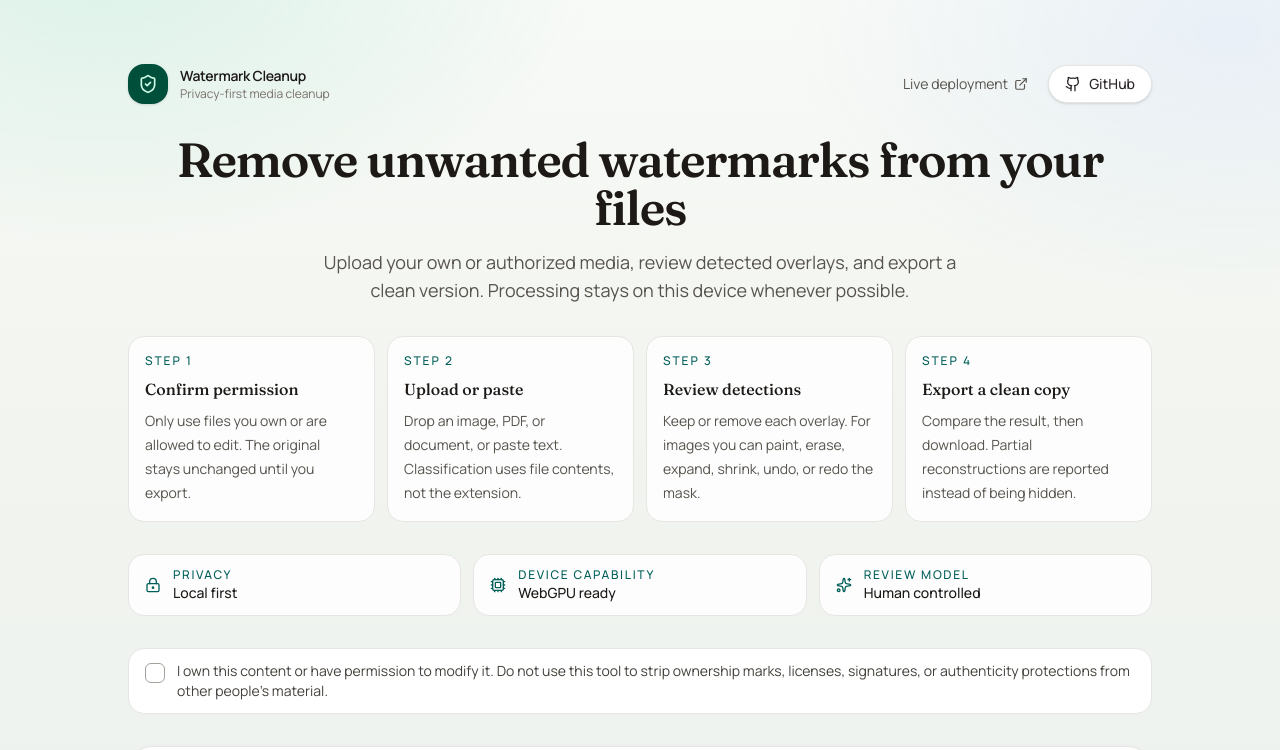
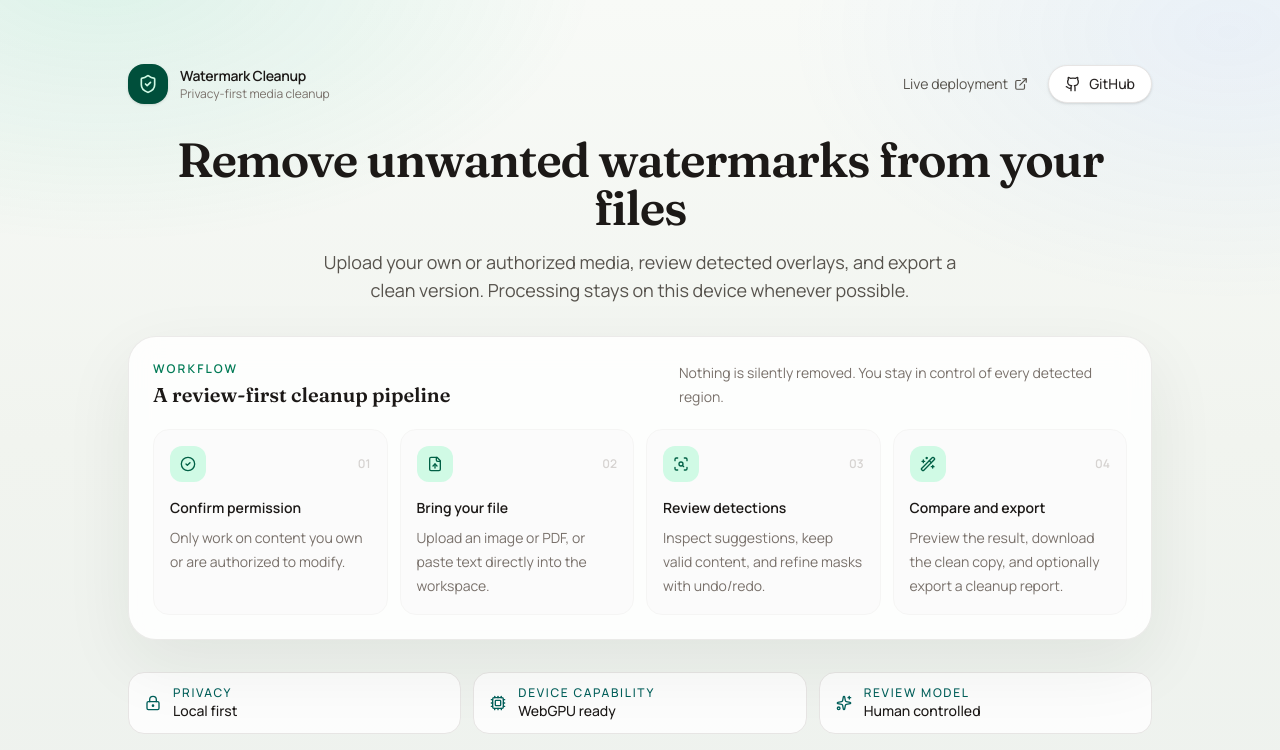
Before and after one commit to MadanMohan0537/watermark-cleanup, a Next.js app: page / in a window 1280 px wide. Shown: the top 750 px of the page. Built offline with nearby package versions, Linux system fonts and the light colour scheme.

Commit message:
Redesign guided cleanup steps

```diff
--- a/components/workspace/HowItWorks.tsx
+++ b/components/workspace/HowItWorks.tsx
@@ -1,32 +1,55 @@
+import { CheckCircle2, FileUp, ScanSearch, WandSparkles } from "lucide-react";
+
 const steps = [
   {
+    icon: CheckCircle2,
     title: "Confirm permission",
-    body: "Only use files you own or are allowed to edit. The original stays unchanged until you export.",
+    body: "Only work on content you own or are authorized to modify.",
   },
   {
-    title: "Upload or paste",
-    body: "Drop an image, PDF, or document, or paste text. Classification uses file contents, not the extension.",
+    icon: FileUp,
+    title: "Bring your file",
+    body: "Upload an image or PDF, or paste text directly into the workspace.",
   },
   {
+    icon: ScanSearch,
     title: "Review detections",
-    body: "Keep or remove each overlay. For images you can paint, erase, expand, shrink, undo, or redo the mask.",
+    body: "Inspect suggestions, keep valid content, and refine masks with undo/redo.",
   },
   {
-    title: "Export a clean copy",
-    body: "Compare the result, then download. Partial reconstructions are reported instead of being hidden.",
+    icon: WandSparkles,
+    title: "Compare and export",
+    body: "Preview the result, download the clean copy, and optionally export a cleanup report.",
   },
 ];
 
 export function HowItWorks() {
   return (
-    <section className="grid gap-3 sm:grid-cols-2 lg:grid-cols-4">
-      {steps.map((step, index) => (
-        <article key={step.title} className="rounded-2xl border border-stone-200 bg-white/80 p-4">
-          <p className="text-xs font-medium uppercase tracking-[0.16em] text-teal-800">Step {index + 1}</p>
-          <h2 className="mt-2 text-base font-medium text-stone-900">{step.title}</h2>
-          <p className="mt-2 text-sm leading-6 text-stone-600">{step.body}</p>
-        </article>
-      ))}
+    <section className="stage-card rounded-[1.75rem] p-5 sm:p-6">
+      <div className="mb-5 flex flex-col gap-1 sm:flex-row sm:items-end sm:justify-between">
+        <div>
+          <p className="text-xs font-semibold uppercase tracking-[0.18em] text-emerald-700">Workflow</p>
+          <h2 className="mt-1 text-xl font-semibold text-stone-900">A review-first cleanup pipeline</h2>
+        </div>
+        <p className="max-w-md text-sm leading-6 text-stone-500">Nothing is silently removed. You stay in control of every detected region.</p>
+      </div>
+      <div className="grid gap-3 md:grid-cols-4">
+        {steps.map((step, index) => {
+          const Icon = step.icon;
+          return (
+            <article key={step.title} className="relative rounded-2xl border border-stone-100 bg-stone-50/70 p-4">
+              <div className="mb-4 flex items-center justify-between">
+                <span className="flex h-9 w-9 items-center justify-center rounded-xl bg-emerald-100 text-emerald-800">
+                  <Icon className="h-4 w-4" />
+                </span>
+                <span className="text-xs font-semibold text-stone-300">0{index + 1}</span>
+              </div>
+              <h3 className="text-sm font-semibold text-stone-900">{step.title}</h3>
+              <p className="mt-2 text-sm leading-6 text-stone-500">{step.body}</p>
+            </article>
+          );
+        })}
+      </div>
     </section>
   );
 }
```
